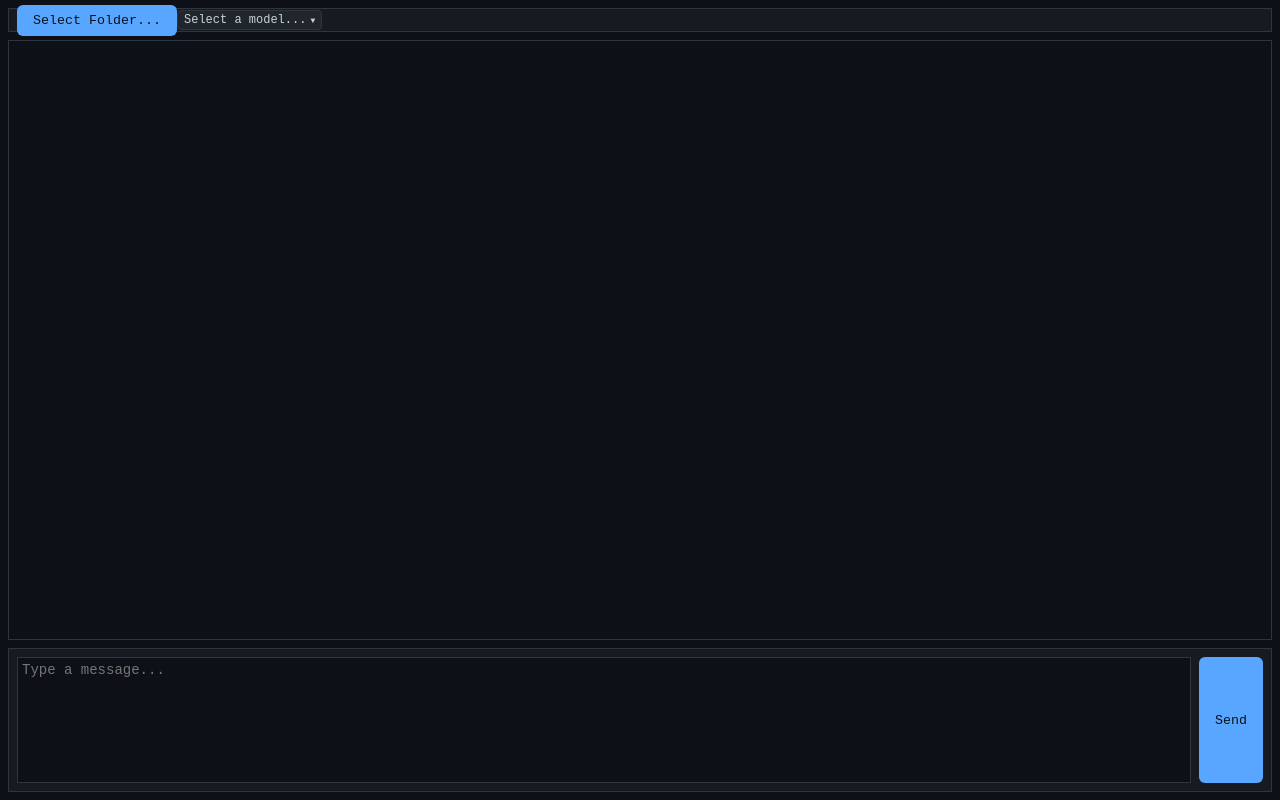
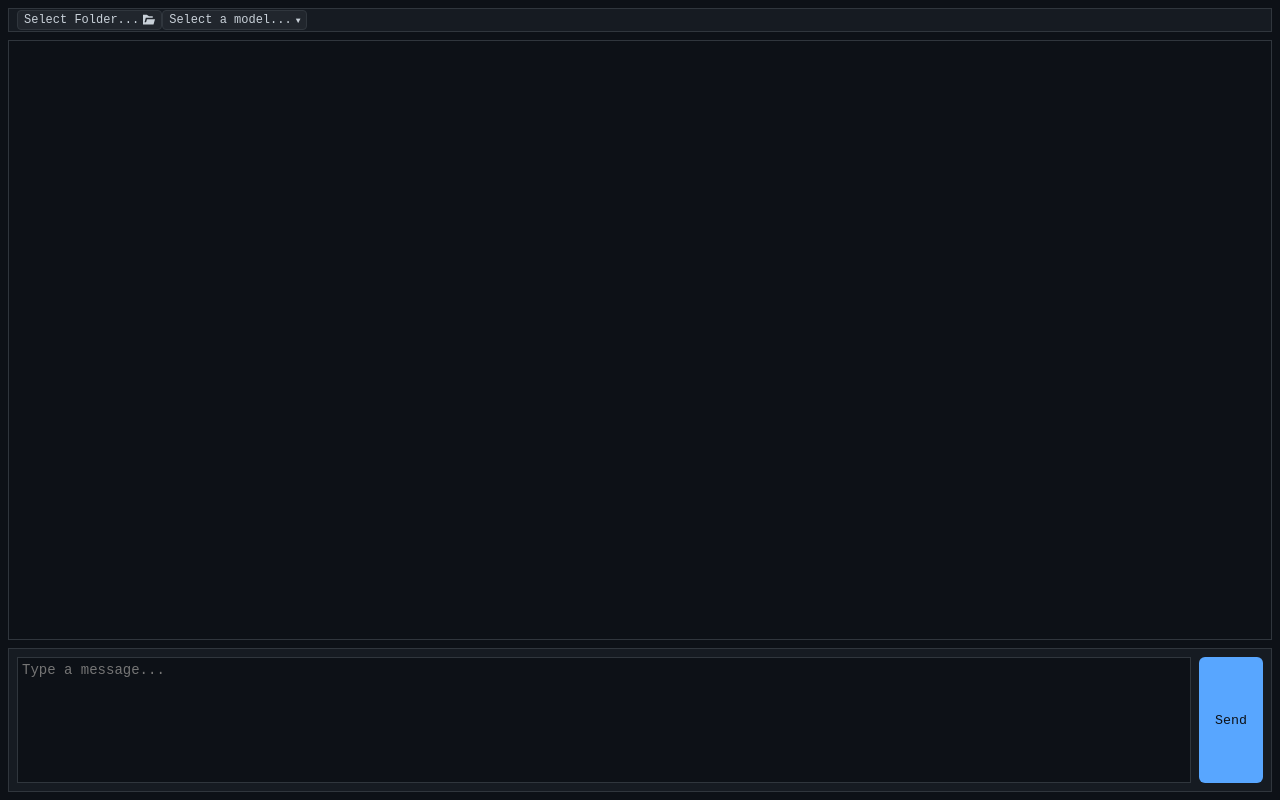
Before and after one commit to mrgonzales-dev/docuHarness, a Vue app: page / in a window 1280 px wide. Built offline with nearby package versions, Linux system fonts and the light colour scheme.

Commit message:
Restyle folder selector to match model selector design

```diff
--- a/src/renderer/components/StatusBar.vue
+++ b/src/renderer/components/StatusBar.vue
@@ -1,11 +1,14 @@
 <template>
   <div class="statusline">
 
-    <!-- // folder selector button  -->
+    <!-- folder selector -->
     <div class="folder-selector">
-      <button class="folder-btn" @click="$emit('selectFolder')">
-        {{ folderPath || "Select Folder..."}}
-      </button>
+      <div class="folder-display" @click="$emit('selectFolder')">
+        <span class="folder-label">{{ folderPath || "Select Folder..." }}</span>
+        <svg class="folder-icon" width="12" height="12" viewBox="0 0 16 16" fill="currentColor" xmlns="http://www.w3.org/2000/svg">
+          <path d="M0 1H5L8 3H13V5H3.7457L2.03141 11H4.11144L5.2543 7H16L14 14H0V1Z"/>
+        </svg>
+      </div>
     </div>
 
     <!-- //drop down for model selector -->
--- a/src/renderer/style.css
+++ b/src/renderer/style.css
@@ -93,6 +93,37 @@ html, body {
   padding: 8px;
   display: flex;
   flex-direction: column;
+}
+
+.folder-selector {
+  position: relative;
+  max-width: 200px;
+}
+
+.folder-display {
+  background-color: var(--bg-tertiary);
+  color: var(--text);
+  border: 1px solid var(--border);
+  border-radius: 4px;
+  font-family: monospace;
+  font-size: 12px;
+  padding: 2px 6px;
+  cursor: pointer;
+  white-space: nowrap;
+  overflow: hidden;
+  text-overflow: ellipsis;
+  display: flex;
+  justify-content: space-between;
+  align-items: center;
+  gap: 4px;
+}
+
+.folder-display:hover {
+  border-color: var(--accent);
+}
+
+.folder-icon {
+  flex-shrink: 0;
 }
 
 .model-dropdown {
```
Also changed, not shown: src/icons/folder-icon.svg (added).
